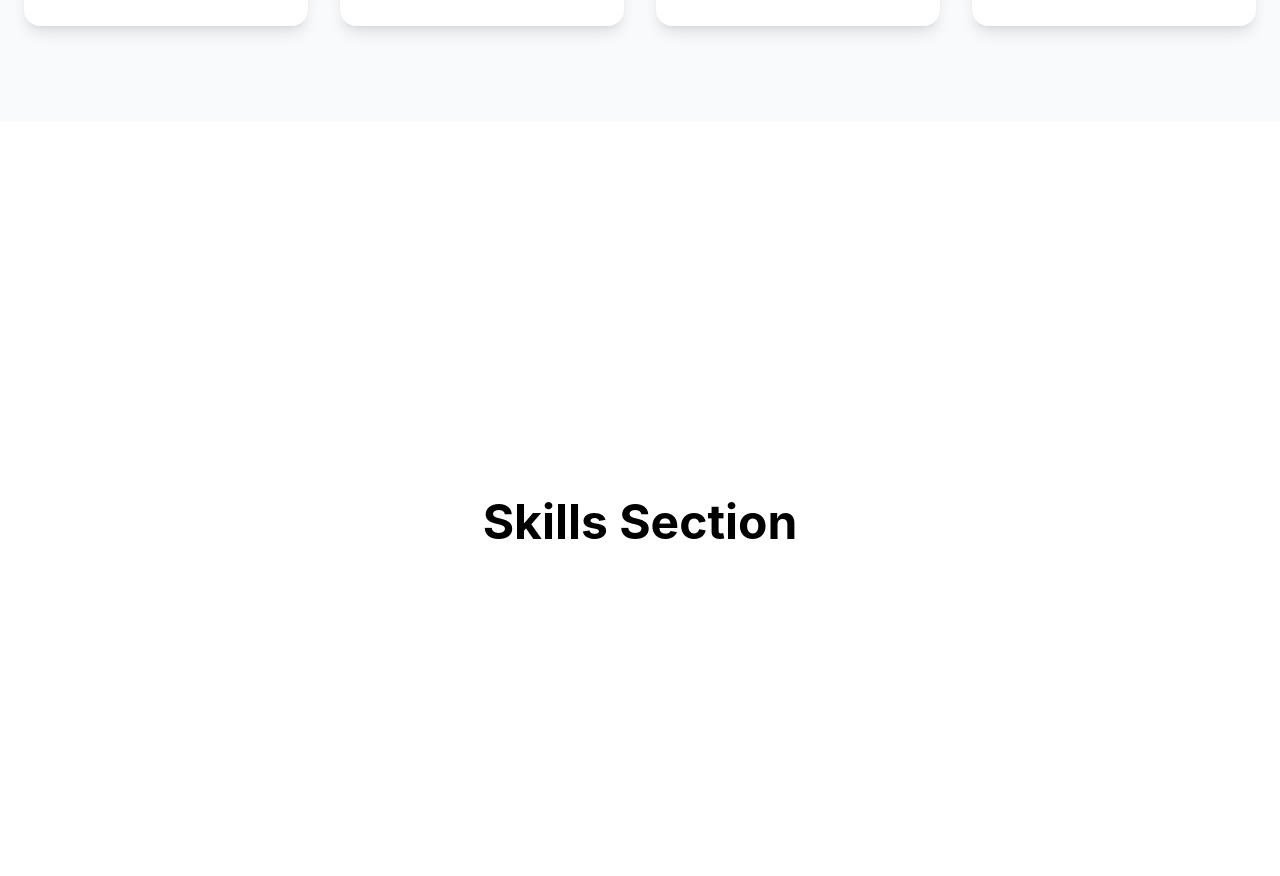
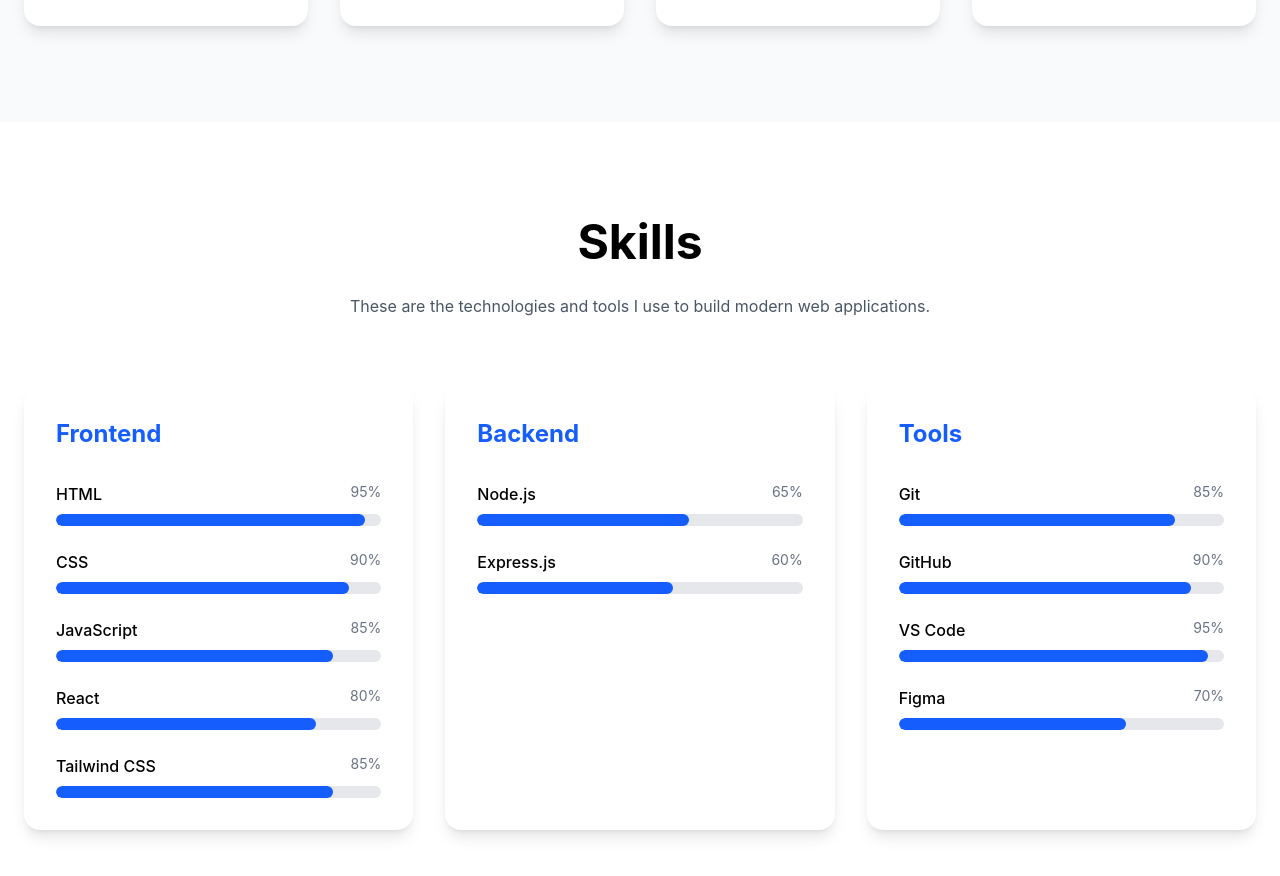
Before and after one commit to elite-developes/My-Portfolio, a React app: page / in a window 1280 px wide. Shown: the part 1330-2206 px from the top of the page. Built offline with nearby package versions, Linux system fonts and the light colour scheme; the HTML template or start-up script is replaced by a standard one.

Commit message:
Updated skill section

```diff
--- a/src/components/sections/Skills.jsx
+++ b/src/components/sections/Skills.jsx
@@ -1,12 +1,57 @@
+import { skillCategories } from "../../data/portfolioData";
+
+import SkillCategory from "../ui/SkillCategory";
+
 function Skills() {
   return (
     <section
       id="skills"
-      className="min-h-screen flex justify-center items-center"
+      className="py-24 px-6"
     >
-      <h1 className="text-5xl font-bold">
-        Skills Section
-      </h1>
+      <div className="max-w-7xl mx-auto">
+        <div className="text-center">
+          <h2
+            className="
+            text-4xl
+            md:text-5xl
+            font-bold
+            "
+          >
+            Skills
+          </h2>
+
+          <p
+            className="
+            text-gray-600
+            mt-6
+            max-w-2xl
+            mx-auto
+            leading-8
+            "
+          >
+            These are the technologies and
+            tools I use to build modern web
+            applications.
+          </p>
+        </div>
+
+        <div
+          className="
+          grid
+          lg:grid-cols-3
+          gap-8
+          mt-16
+          "
+        >
+          {skillCategories.map((category) => (
+            <SkillCategory
+              key={category.id}
+              title={category.title}
+              skills={category.skills}
+            />
+          ))}
+        </div>
+      </div>
     </section>
   );
 }
--- a/src/components/ui/SkillCard.jsx
+++ b/src/components/ui/SkillCard.jsx
@@ -0,0 +1,38 @@
+import { useEffect, useState } from "react";
+
+function SkillCard({ name, level }) {
+  const [width, setWidth] = useState(0);
+
+  useEffect(() => {
+    const timer = setTimeout(() => {
+      setWidth(level);
+    }, 200);
+
+    return () => clearTimeout(timer);
+  }, [level]);
+
+  return (
+    <div className="space-y-2">
+      <div className="flex justify-between">
+        <h4 className="font-medium">
+          {name}
+        </h4>
+
+        <span className="text-sm text-gray-500">
+          {level}%
+        </span>
+      </div>
+
+      <div className="w-full h-3 bg-gray-200 rounded-full overflow-hidden">
+        <div
+          className="h-full bg-blue-600 rounded-full transition-all duration-1000"
+          style={{
+            width: `${width}%`,
+          }}
+        />
+      </div>
+    </div>
+  );
+}
+
+export default SkillCard;
--- /dev/null
+++ b/src/components/ui/SkillCategory.jsx
@@ -0,0 +1,40 @@
+import SkillCard from "./SkillCard";
+
+function SkillCategory({
+  title,
+  skills,
+}) {
+  return (
+    <div
+      className="
+      bg-white
+      rounded-2xl
+      shadow-lg
+      p-8
+      "
+    >
+      <h3
+        className="
+        text-2xl
+        font-bold
+        text-blue-600
+        mb-8
+        "
+      >
+        {title}
+      </h3>
+
+      <div className="space-y-6">
+        {skills.map((skill) => (
+          <SkillCard
+            key={skill.id}
+            name={skill.name}
+            level={skill.level}
+          />
+        ))}
+      </div>
+    </div>
+  );
+}
+
+export default SkillCategory;
--- a/src/data/portfolioData.js
+++ b/src/data/portfolioData.js
@@ -83,3 +83,81 @@
     icon: "rocket",
   },
 ];
+
+export const skillCategories = [
+  {
+    id: 1,
+    title: "Frontend",
+    skills: [
+      {
+        id: 1,
+        name: "HTML",
+        level: 95,
+      },
+      {
+        id: 2,
+        name: "CSS",
+        level: 90,
+      },
+      {
+        id: 3,
+        name: "JavaScript",
+        level: 85,
+      },
+      {
+        id: 4,
+        name: "React",
+        level: 80,
+      },
+      {
+        id: 5,
+        name: "Tailwind CSS",
+        level: 85,
+      },
+    ],
+  },
+
+  {
+    id: 2,
+    title: "Backend",
+    skills: [
+      {
+        id: 1,
+        name: "Node.js",
+        level: 65,
+      },
+      {
+        id: 2,
+        name: "Express.js",
+        level: 60,
+      },
+    ],
+  },
+
+  {
+    id: 3,
+    title: "Tools",
+    skills: [
+      {
+        id: 1,
+        name: "Git",
+        level: 85,
+      },
+      {
+        id: 2,
+        name: "GitHub",
+        level: 90,
+      },
+      {
+        id: 3,
+        name: "VS Code",
+        level: 95,
+      },
+      {
+        id: 4,
+        name: "Figma",
+        level: 70,
+      },
+    ],
+  },
+];
```
